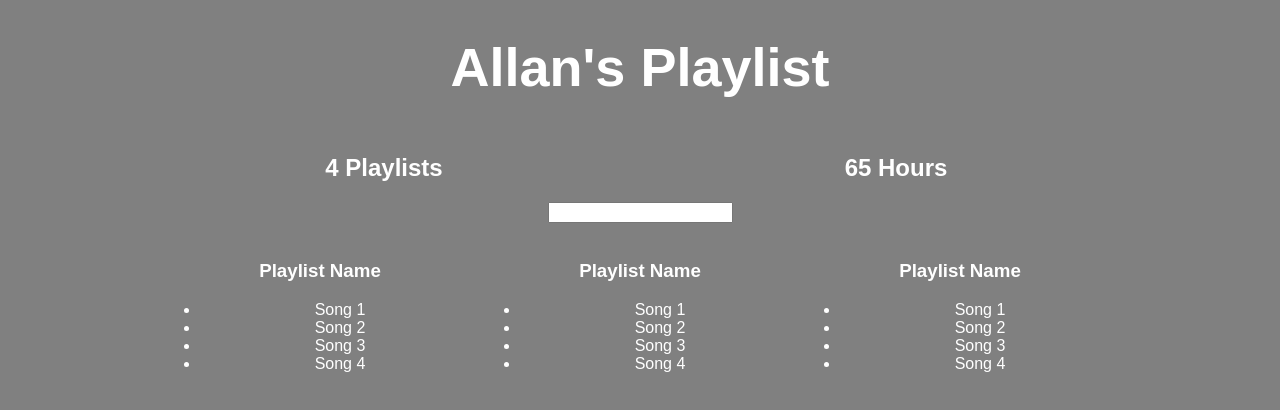
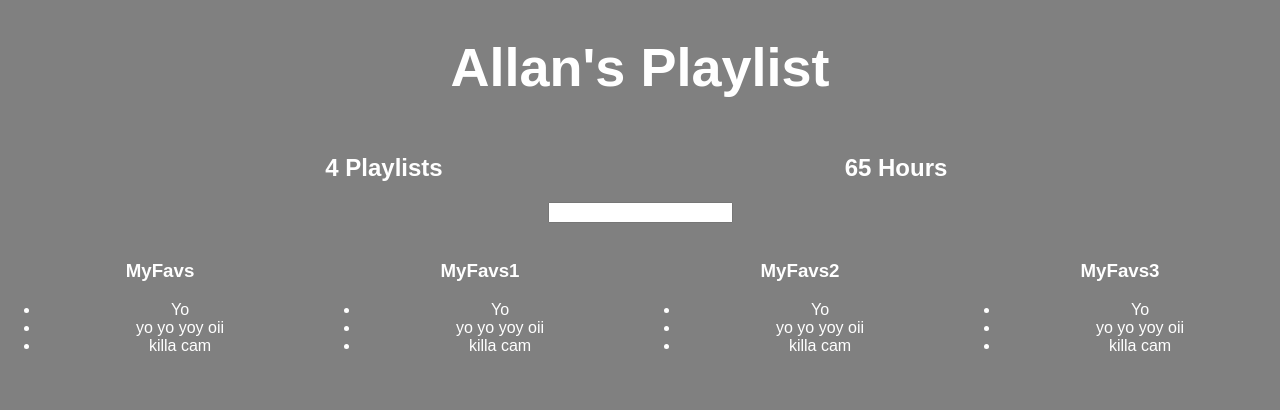
Before and after one commit to Allan-Mallya/playlists, a React (Create React App) app: page / in a window 1280 px wide. Shown: the top 410 px of the page. Built offline with nearby package versions, Linux system fonts and the light colour scheme.

Commit message:
dynamic playlist components

```diff
--- a/src/App.js
+++ b/src/App.js
@@ -15,15 +15,15 @@
                           songs: [{name:'Yo', duration: 1234},{name : ' yo yo yoy oii',duration: 45623},{name: 'killa cam',duration: 12345}]
                        },
                        {
-                          name: 'MyFavs',
+                          name: 'MyFavs1',
                           songs: [{name:'Yo', duration: 1234},{name : ' yo yo yoy oii',duration: 45623},{name: 'killa cam',duration: 12345}]
                        },
                        {
-                          name: 'MyFavs',
+                          name: 'MyFavs2',
                           songs: [{name:'Yo', duration: 1234},{name : ' yo yo yoy oii',duration: 45623},{name: 'killa cam',duration: 12345}]
                        },
                        {
-                          name: 'MyFavs',
+                          name: 'MyFavs3',
                           songs: [{name:'Yo', duration: 1234},{name : ' yo yo yoy oii',duration: 45623},{name: 'killa cam',duration: 12345}]
                        }
                        ]
@@ -63,8 +63,8 @@
 
 
 class Filter extends Component{
+  render() {
 
-  render() {
     return (
           <div style={defaultStyle}>
             <img/>
@@ -76,11 +76,16 @@
 
 class Playlist extends Component{
   render() {
+
     return(
         <div style={{...defaultStyle, width: '25%', display: 'inline-block'}}>
           <img/>
-            <h3> Playlist Name</h3>
-            <ul><li>Song 1</li><li>Song 2</li><li>Song 3</li><li>Song 4</li></ul>
+            <h3>{this.props.playlist.name}</h3>
+            <ul>
+            {
+              this.props.playlist.songs.map(song=><li>{song.name}</li>)
+            }
+            </ul>
         </div>
       )
     }
@@ -121,11 +126,13 @@
 
           <Filter/>
 
-          <Playlist/>
+          {
+            this.state.serverData.user.playlists.map(playlist =>
+          <Playlist playlist = {playlist}/>
 
-          <Playlist/>
+          )}
 
-          <Playlist/>
+
 
       </div> : <h1 style = {{...defaultStyle}}> Loading...</h1>
     }
```
